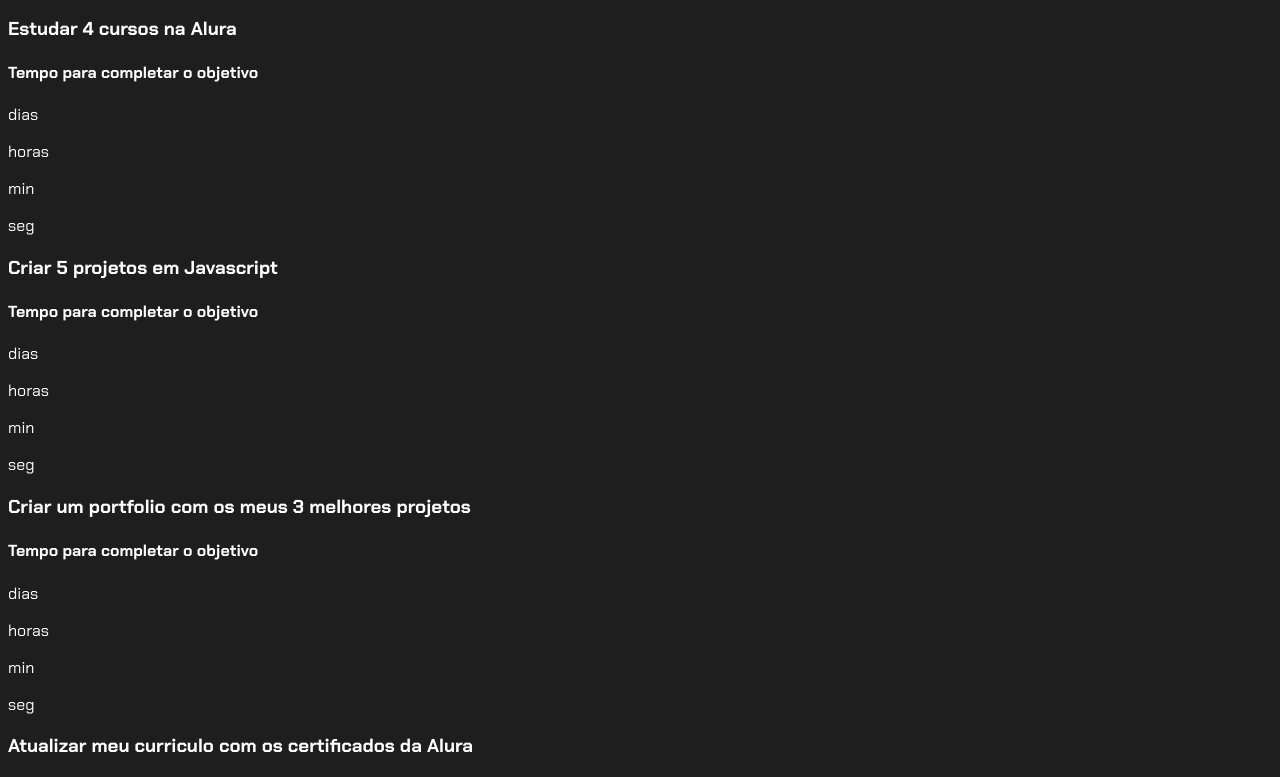
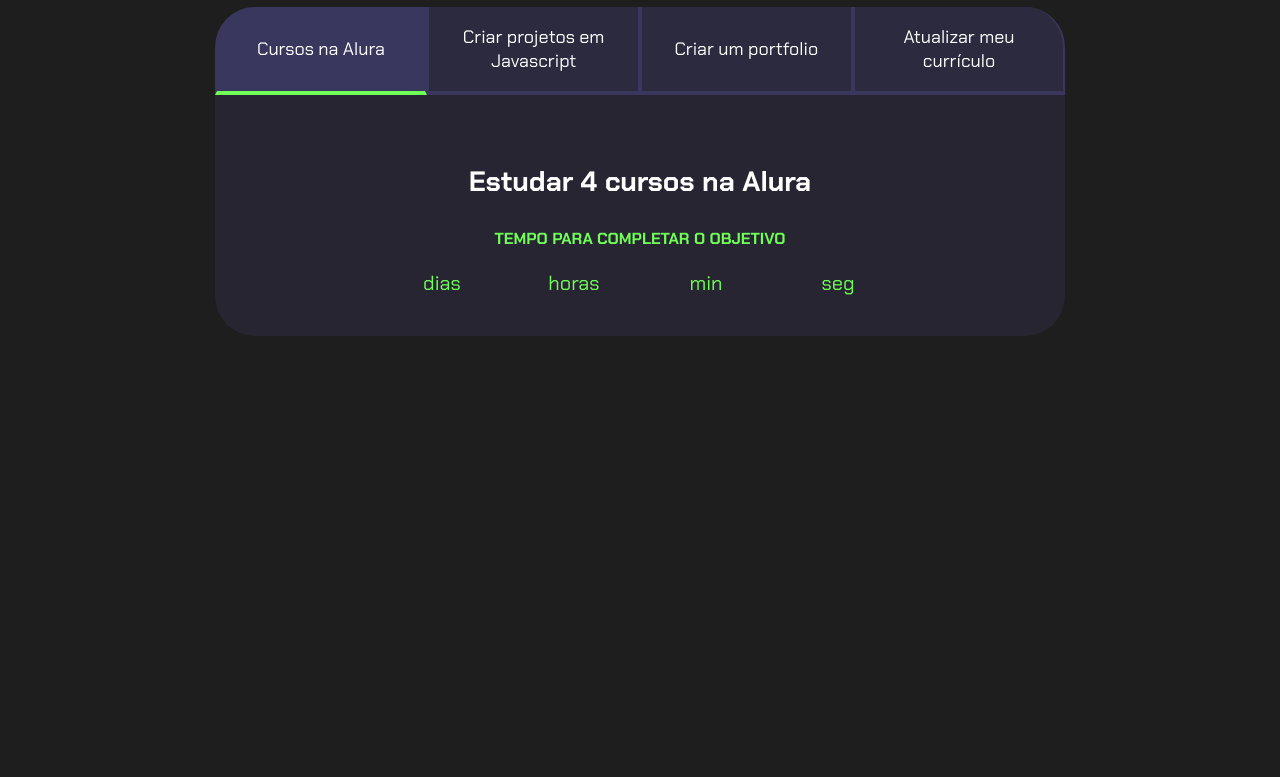
Before and after one commit to wsfmaw15/fernanda3F, a plain HTML site: page index.html in a window 1280 px wide. Shown: the part 96-873 px from the top of the page. After the commit the page ends 800 px from the top, so only its background shows below. Drawn offline with Linux system fonts and the light colour scheme; a script that the page names is missing.

Commit message:
Update style.css
Bhhg

```diff
--- a/style.css
+++ b/style.css
@@ -1,19 +1,128 @@
- @import url('https://fonts.googleapis.com/css2?family=Chakra+Petch:ital,wght@0,300;0,400;0,500;0,600;0,700;1,300;1,400;1,500;1,600;1,700&display=swap&#39');
+@import url('https://fonts.googleapis.com/css2?family=Chakra+Petch:wght@400;700&display=swap');
+
+:root {
+    --cor-de-fundo: #1E1E1E;
+    --verde: #6FFF57;
+    --branco: #FFFFFF;
+    --botao-ativo: #3A375E;
+    --botao-inativo: rgba(58, 55, 94, 0.5);
+    --texto-fundo: rgba(58, 55, 94, 0.3);
+}
+
+body {
+    background-color: var(--cor-de-fundo);
+    color: var(--branco);
+    font-family: 'Chakra Petch', sans-serif;
+}
 
 
-:root {
+.conteudo-principal {
+    display: flex;
+    flex-direction: column;
+    justify-content: center;
+    align-items: center;
+    max-width: 1200px;
+    width: 100%;
+    margin: 0 auto;
+}
 
-    --cor-de-fundo: #1e1e1e;
-    --verde: #6FFF57;
-    --branco: #ffffff;
-    --botao-ativo: #3A375E;
-    --botao-inativo: rgba(58,55,94,0.5);
-    --texto-fundo: rgba(58, 55, 94, 0.3);
+.titulo-principal {
+    text-align: left;
+    width: 100%;
+    font-size: 32px;
+}
+
+.titulo-principal span {
+    color: var(--verde);
+}
+
+
+.botao {
+    font-family: 'Chakra Petch', sans-serif;
+    background-color: var(--botao-inativo);
+    color: var(--branco);
+    display: flex;
+    justify-content: center;
+    padding: 1em;
+    font-size: 18px;
+    align-items: center;
+    width: 100%;
+    border-bottom: 4px solid var(--botao-ativo);
+    border-left: 2px solid var(--botao-ativo);
+    border-right: 2px solid var(--botao-ativo);
+    border-top: none;
+}
+
+.botao:first-child {
+    border-radius: 40px 40px 0 0;
+}
+
+.botoes {
+    display: block;
+}
+
+.botao.ativo{
+    background-color: var(--botao-ativo);
+    border-bottom: 4px solid var(--verde);
+}
+
+.abas-textos{
+    background-color: var(--texto-fundo);
+    padding: 40px;
+    border-radius: 0 0 40px 40px;
+}
+.aba-conteudo.ativo{
+    display:block;
+}
+
+.aba-conteudo{
+    display: none;
+}
+
+.aba-conteudo-titulo-principal{
+    font-size: 28px;
+    text-align: center;
+}
+.aba-conteudo-titulo-secundario{
+    text-align: center;
+    color: var(--verde);
+    text-transform: uppercase;
+}
+
+.contador{
+    display:flex;
+    justify-content: center;
+    flex-wrap: wrap;
+}
+.contador-digito{
+    padding: 0 16px;
+    text-align: center;
+    min-width: 100px;
+}
+
+.contador-digito-numero{
+    font-size: 80px;
+    margin: 0;
 
 }
 
-body{
-    background-color: var(--cor-de-fundo);
-    color: var(--branco);
-    font-family: 'chakra petch', sans-serif;
+.contador-digito-texto{
+    color: var(--verde);
+    font-size: 20px;
+    margin: 0;
+
 }
+
+@media screen and (min-width: 768px) {
+    .botoes {
+        display: flex;
+    }
+
+    .botao:first-child {
+        border-radius: 40px 0 0 0;
+    }
+
+    .botao:last-child {
+        border-radius: 0 40px 0 0;
+    }
+}
```
